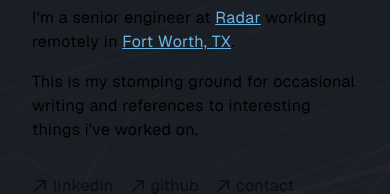
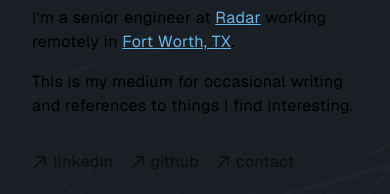
Before and after one commit to bschoeneweis/bscho.dev, a Next.js app: page / in a window 390 px wide. Shown: the part 236-430 px from the top of the page. Built offline with nearby package versions, Linux system fonts and the light colour scheme.

Commit message:
copy change, disable hover on mobile

```diff
--- a/app/page.tsx
+++ b/app/page.tsx
@@ -8,7 +8,7 @@ export default function Home() {
     <>
       <h1 className={styles.nameIntro}>Bradley Schoeneweis</h1>
       <p className={styles.bioParagraph}>I&apos;m a senior engineer at <InlineLink href='https://radar.com'>Radar</InlineLink> working remotely in <InlineLink href='https://radar.com/demo/maps#13.45/-97.33066148935688/32.75466640633965'>Fort Worth, TX</InlineLink>.</p>
-      <p className={styles.bioParagraph}>This is my stomping ground for occasional writing and references to interesting things i&apos;ve worked on.</p>
+      <p className={styles.bioParagraph}>This is my medium for occasional writing and references to things I find interesting.</p>
       <div className={styles.linkSection}>
         <ArrowLink href='https://www.linkedin.com/in/bradley-schoeneweis' isExternalLink>linkedin</ArrowLink>
         <ArrowLink href='https://github.com/bschoeneweis' isExternalLink>github</ArrowLink>
--- a/app/writing/page.module.css
+++ b/app/writing/page.module.css
@@ -23,6 +23,10 @@
     display: flex;
     flex-direction: column-reverse;
   }
+
+  .postListItem:hover {
+    background-color: initial;
+  }
 }
 
 .dateLabel {
```
